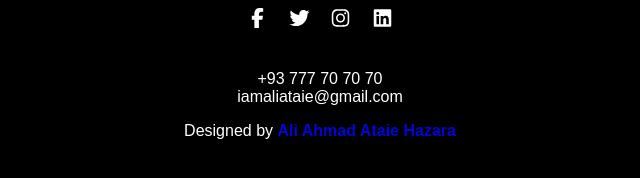
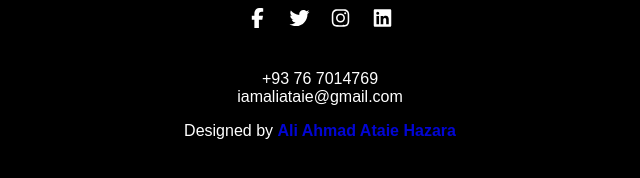
Before and after one commit to iamaliataie/bussiness, a plain HTML site: page index.html in a window 1280 px wide. Shown: the part 5223-5401 px from the top of the page, 320-960 px from the left. Drawn offline with Linux system fonts and the light colour scheme.

Commit message:
Update index.html

```diff
--- a/index.html
+++ b/index.html
@@ -2034,7 +2034,7 @@
                         <a href="#"><i class="fab fa-linkedin"></i></a>
                     </div>
                     <div class="links">
-                        <p>+93 777 70 70 70</p>
+                        <p>+93 76 7014769</p>
                         <a href="">iamaliataie@gmail.com</a>
                     </div>
                     <div class="designed">
```
